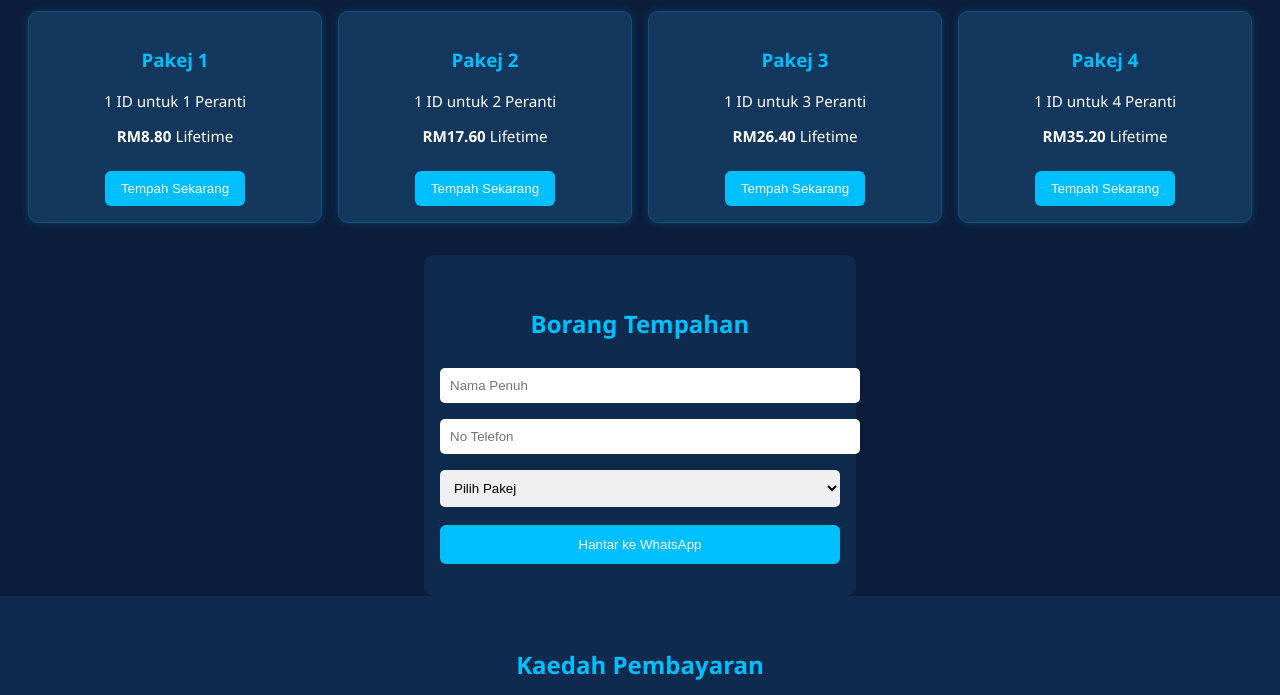
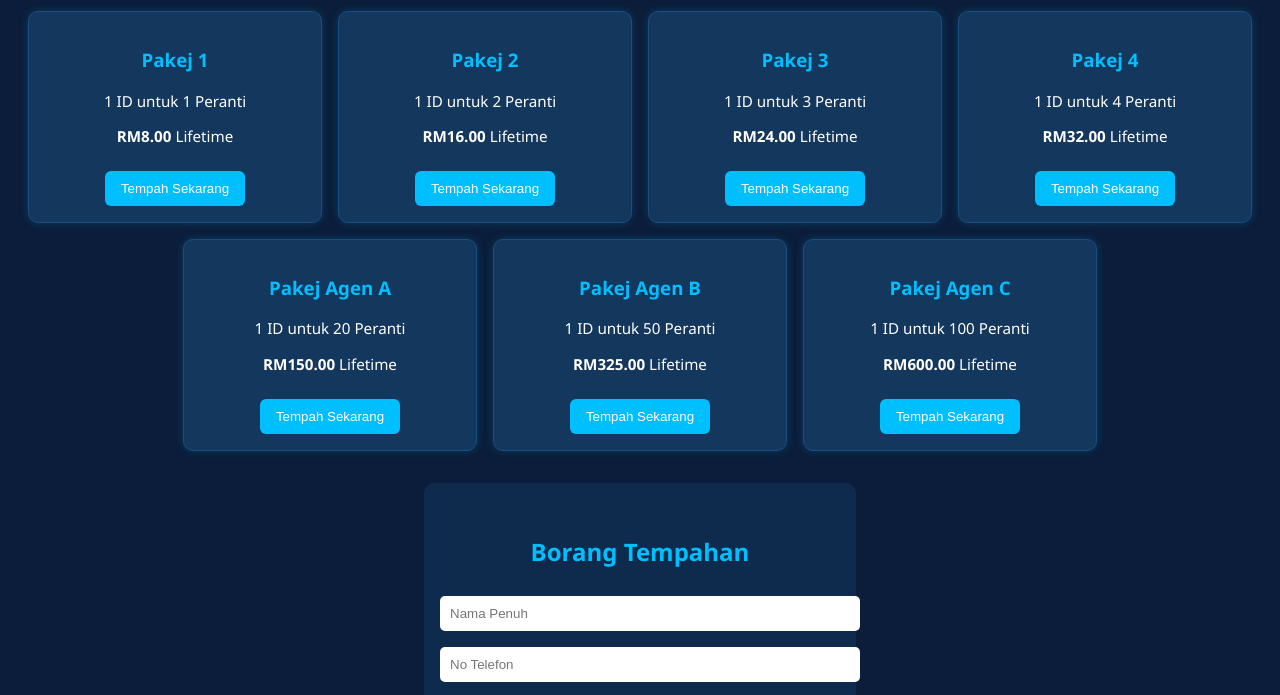
Before and after one commit to mokm32/u.ott.nj-8765.php, a plain HTML site: page index.html in a window 1280 px wide. Shown: the part 1000-1695 px from the top of the page. Drawn offline with Linux system fonts and the light colour scheme.

Commit message:
Update index.html

```diff
--- a/index.html
+++ b/index.html
@@ -260,26 +260,44 @@
     <div class="package">
       <h3>Pakej 1</h3>
       <p>1 ID untuk 1 Peranti</p>
-      <p><strong>RM8.80</strong> Lifetime</p>
-      <button onclick="fillPackage('Pakej 1 - RM8.80')">Tempah Sekarang</button>
+      <p><strong>RM8.00</strong> Lifetime</p>
+      <button onclick="fillPackage('Pakej 1 - RM8.00')">Tempah Sekarang</button>
     </div>
     <div class="package">
       <h3>Pakej 2</h3>
       <p>1 ID untuk 2 Peranti</p>
-      <p><strong>RM17.60</strong> Lifetime</p>
-      <button onclick="fillPackage('Pakej 2 - RM17.60')">Tempah Sekarang</button>
+      <p><strong>RM16.00</strong> Lifetime</p>
+      <button onclick="fillPackage('Pakej 2 - RM16.00')">Tempah Sekarang</button>
     </div>
     <div class="package">
       <h3>Pakej 3</h3>
       <p>1 ID untuk 3 Peranti</p>
-      <p><strong>RM26.40</strong> Lifetime</p>
-      <button onclick="fillPackage('Pakej 3 - RM26.40')">Tempah Sekarang</button>
+      <p><strong>RM24.00</strong> Lifetime</p>
+      <button onclick="fillPackage('Pakej 3 - RM24.00')">Tempah Sekarang</button>
     </div>
     <div class="package">
       <h3>Pakej 4</h3>
       <p>1 ID untuk 4 Peranti</p>
-      <p><strong>RM35.20</strong> Lifetime</p>
-      <button onclick="fillPackage('Pakej 4 - RM35.20')">Tempah Sekarang</button>
+      <p><strong>RM32.00</strong> Lifetime</p>
+      <button onclick="fillPackage('Pakej 4 - RM32.00')">Tempah Sekarang</button>
+    </div>
+    <div class="package">
+      <h3>Pakej Agen A</h3>
+      <p>1 ID untuk 20 Peranti</p>
+      <p><strong>RM150.00</strong> Lifetime</p>
+      <button onclick="fillPackage('Pakej Agen A - RM150.00')">Tempah Sekarang</button>
+    </div>
+    <div class="package">
+      <h3>Pakej Agen B</h3>
+      <p>1 ID untuk 50 Peranti</p>
+      <p><strong>RM325.00</strong> Lifetime</p>
+      <button onclick="fillPackage('Pakej Agen B - RM325.00')">Tempah Sekarang</button>
+    </div>
+    <div class="package">
+      <h3>Pakej Agen C</h3>
+      <p>1 ID untuk 100 Peranti</p>
+      <p><strong>RM600.00</strong> Lifetime</p>
+      <button onclick="fillPackage('Pakej Agen C - RM600.00')">Tempah Sekarang</button>
     </div>
   </section>
 
@@ -289,10 +307,13 @@
     <input type="text" id="telefon" placeholder="No Telefon" required>
     <select id="pakej" required>
       <option value="">Pilih Pakej</option>
-      <option value="Pakej 1 - RM8.80">Pakej 1 - RM8.80</option>
-      <option value="Pakej 2 - RM17.60">Pakej 2 - RM17.60</option>
-      <option value="Pakej 3 - RM26.40">Pakej 3 - RM26.40</option>
-      <option value="Pakej 4 - RM35.20">Pakej 4 - RM35.20</option>
+      <option value="Pakej 1 - RM8.00">Pakej 1 - RM8.00</option>
+      <option value="Pakej 2 - RM16.00">Pakej 2 - RM16.00</option>
+      <option value="Pakej 3 - RM24.00">Pakej 3 - RM24.00</option>
+      <option value="Pakej 4 - RM32.00">Pakej 4 - RM32.00</option>
+      <option value="Pakej Agen A - RM150.00">Pakej Agen A - RM150.00</option>
+      <option value="Pakej Agen B - RM325.00">Pakej Agen B - RM325.00</option>
+      <option value="Pakej Agen C - RM600.00">Pakej Agen C - RM600.00</option>
     </select>
     <button type="submit">Hantar ke WhatsApp</button>
   </form>
```
